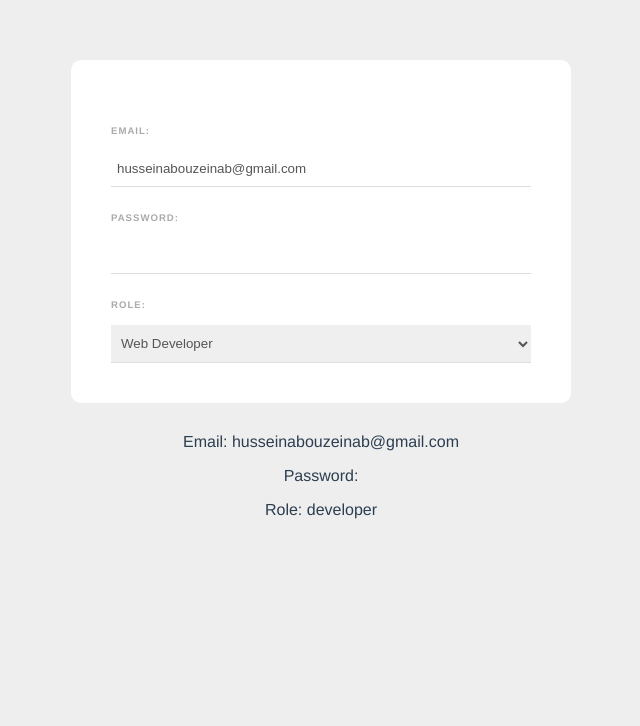
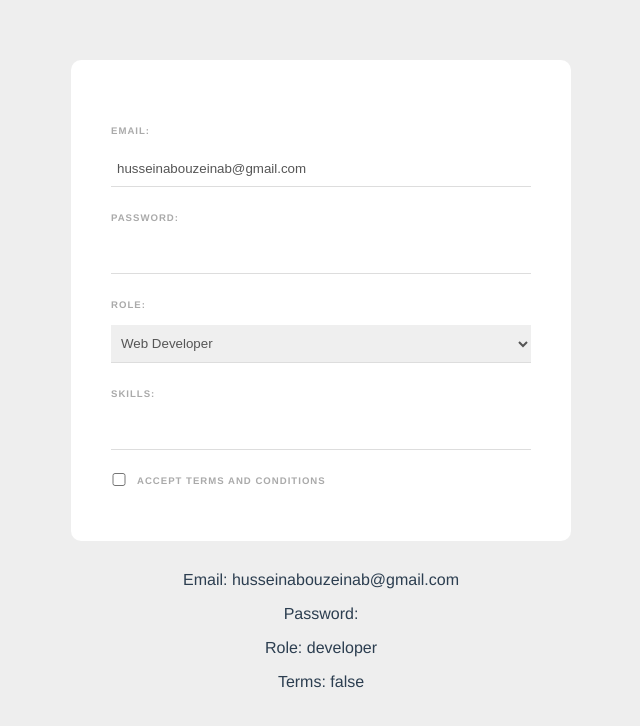
Before and after one commit to Huseinaz/web-form, a Vue app: page / in a window 1280 px wide. Shown: the top 726 px of the page, without its empty margins (319-959 px from the left). Built offline with nearby package versions, Linux system fonts and the light colour scheme.

Commit message:
Checkboxes

```diff
--- a/src/components/SignupForm.vue
+++ b/src/components/SignupForm.vue
@@ -11,10 +11,22 @@
             <option value="developer">Web Developer</option>
             <option value="designer">Web Designer</option>
         </select>
+
+        <label>Skills:</label>
+        <input type="text" v-model="tempSkill" @keydown="addSkill">
+        <div v-for="skill in skills" :key="skill" class="pill">
+            {{ skill }}
+        </div>
+
+        <div class="terms">
+            <input type="checkbox" required v-model="terms">
+            <label>Accept terms and conditions</label>
+        </div>
     </form>
     <p>Email: {{ email }}</p>
     <p>Password: {{ password }}</p>
     <p>Role: {{ role }}</p>
+    <p>Terms: {{ terms }}</p>
 </template>
 
 <script>
@@ -23,7 +35,18 @@
         return {
             email: 'husseinabouzeinab@gmail.com',
             password: '',
-            role: 'developer'
+            role: 'developer',
+            terms: false,
+            tampSkill: '',
+            skills: []
+        }
+    },
+    methods: {
+        addSkill(e) {
+            if(e.key === ',' && this.terms) {
+                this.skills.push(this.tempSkill)
+                this.tempSkill == ''
+            }
         }
     },
 }
@@ -56,4 +79,12 @@
     border-bottom: 1px solid #ddd;
     color: #555;
 }
+input[type="checkbox"] {
+    display: inline-block;
+    width: 16px;
+    margin: 16px;
+    margin: 0 10px 0 0;
+    position: relative;
+    top: 2px;
+}
 </style>
```
